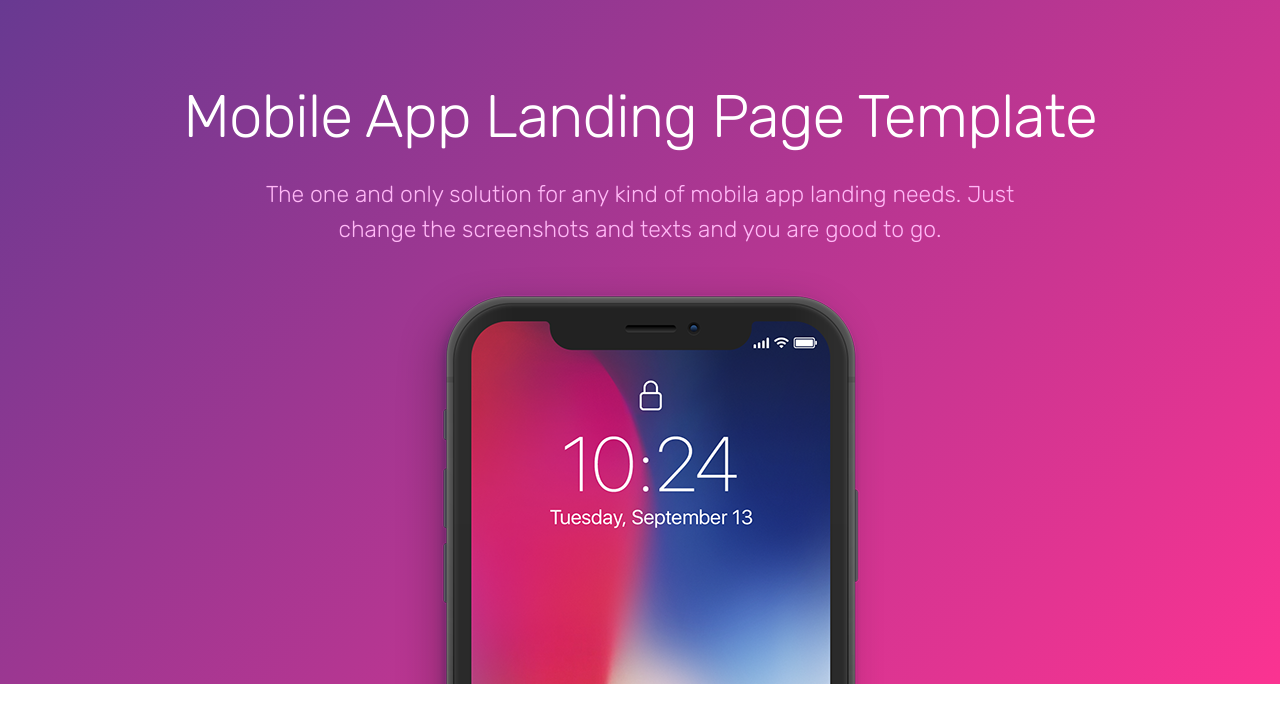
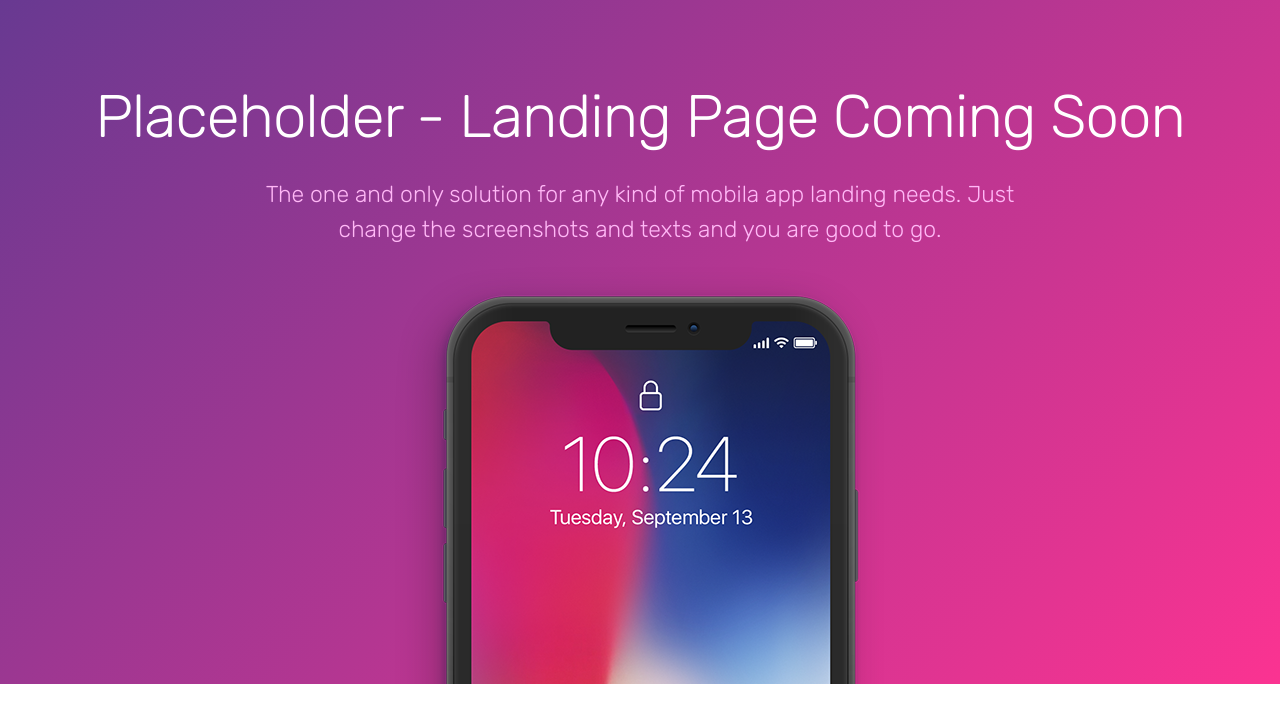
Before and after one commit to deviantech/getsomelocal-landing, a plain HTML site: page index.html in a window 1280 px wide. Shown: the part 67-777 px from the top of the page. Drawn offline with Linux system fonts and the light colour scheme.

Commit message:
Tweak headline

```diff
--- a/index.html
+++ b/index.html
@@ -1,21 +1,12 @@
 <!doctype html>
 <html lang="en">
-<!--
-
-Page    : index / MobApp
-Version : 1.0
-Author  : Colorlib
-URI     : https://colorlib.com
-
- -->
-
 <head>
-    <title>MobApp - App Landing Page Template</title>
+    <title>GetSomeoneLocal - App Landing Page Template</title>
     <!-- Required meta tags -->
     <meta charset="utf-8">
     <meta name="viewport" content="width=device-width, initial-scale=1, shrink-to-fit=no">
-    <meta name="description" content="Mobland - Mobile App Landing Page Template">
-    <meta name="keywords" content="HTML5, bootstrap, mobile, app, landing, ios, android, responsive">
+    <meta name="description" content="GetSomeoneLocal">
+    <meta name="keywords" content="">
 
     <!-- Font -->
     <link rel="dns-prefetch" href="//fonts.googleapis.com">
@@ -60,7 +51,7 @@ URI     : https://colorlib.com
 
     <header class="bg-gradient" id="home">
         <div class="container mt-5">
-            <h1>Mobile App Landing Page Template</h1>
+            <h1>Placeholder - Landing Page Coming Soon</h1>
             <p class="tagline">The one and only solution for any kind of mobila app landing needs. Just change the screenshots and texts and you are good to go. </p>
         </div>
         <div class="img-holder mt-3"><img src="images/iphonex.png" alt="phone" class="img-fluid"></div>
```
